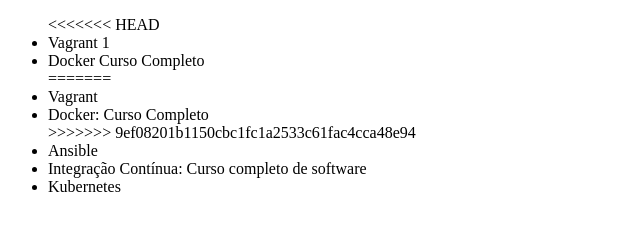
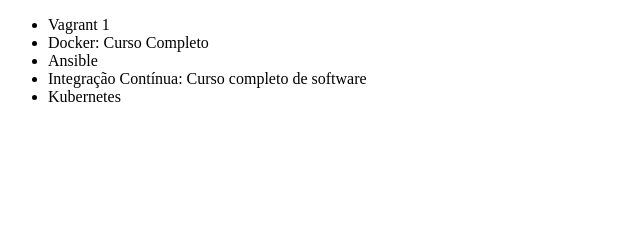
Before and after one commit to augustbaumneto/CursoGithub, a plain HTML site: page index.html in a window 1280 px wide. Shown: the whole page, without its empty margins (0-640 px from the left). Drawn offline with Linux system fonts and the light colour scheme.

Commit message:
Ajuste novamente

```diff
--- a/index.html
+++ b/index.html
@@ -6,13 +6,8 @@
 </head>
 <body>
     <ul>
-<<<<<<< HEAD
         <li>Vagrant 1</li>
-        <li>Docker Curso Completo</li>
-=======
-        <li>Vagrant</li>
         <li>Docker: Curso Completo</li>
->>>>>>> 9ef08201b1150cbc1fc1a2533c61fac4cca48e94
         <li>Ansible</li>
         <li>Integração Contínua: Curso completo de software</li>
 	<li>Kubernetes</li>
```
